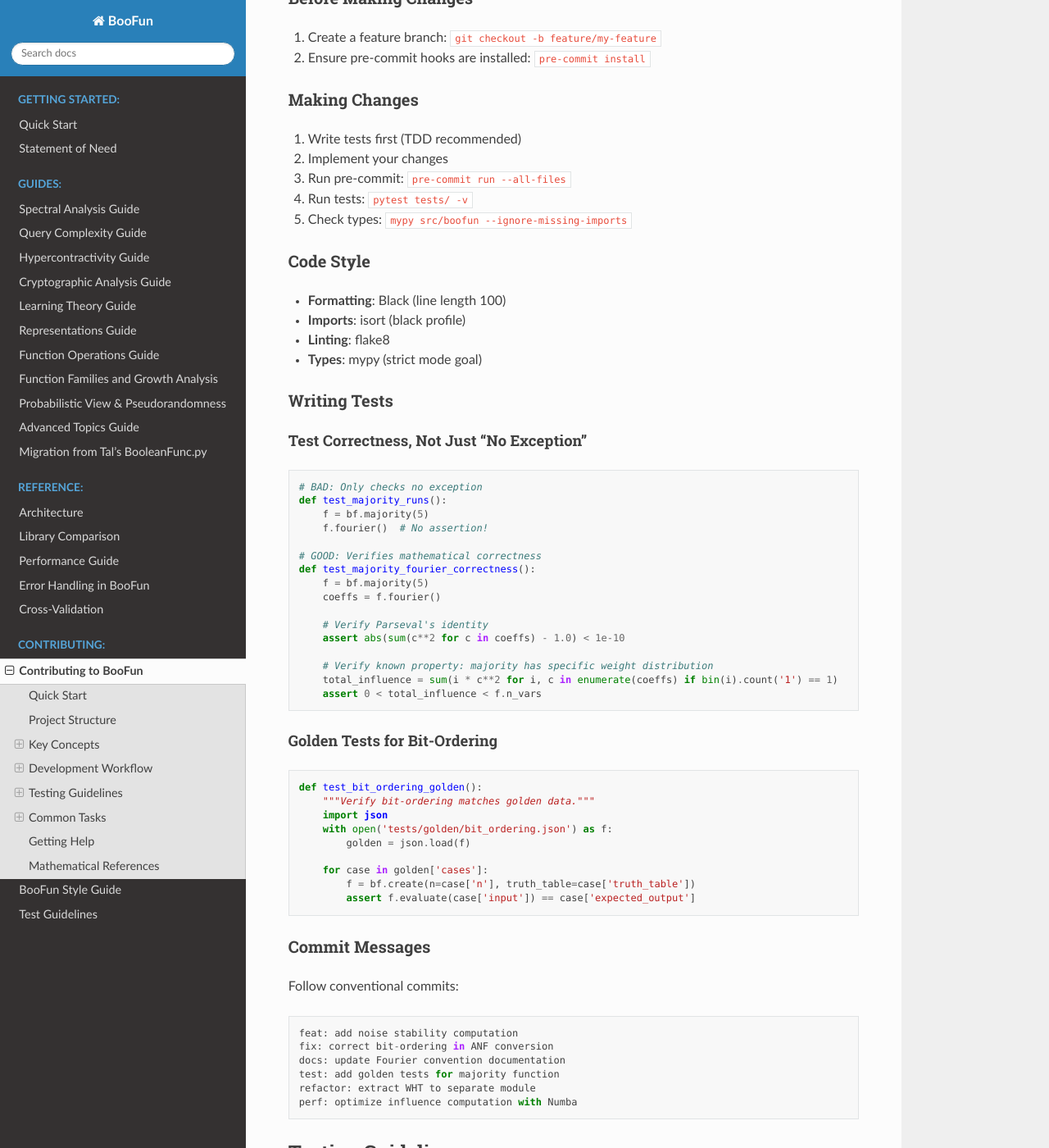
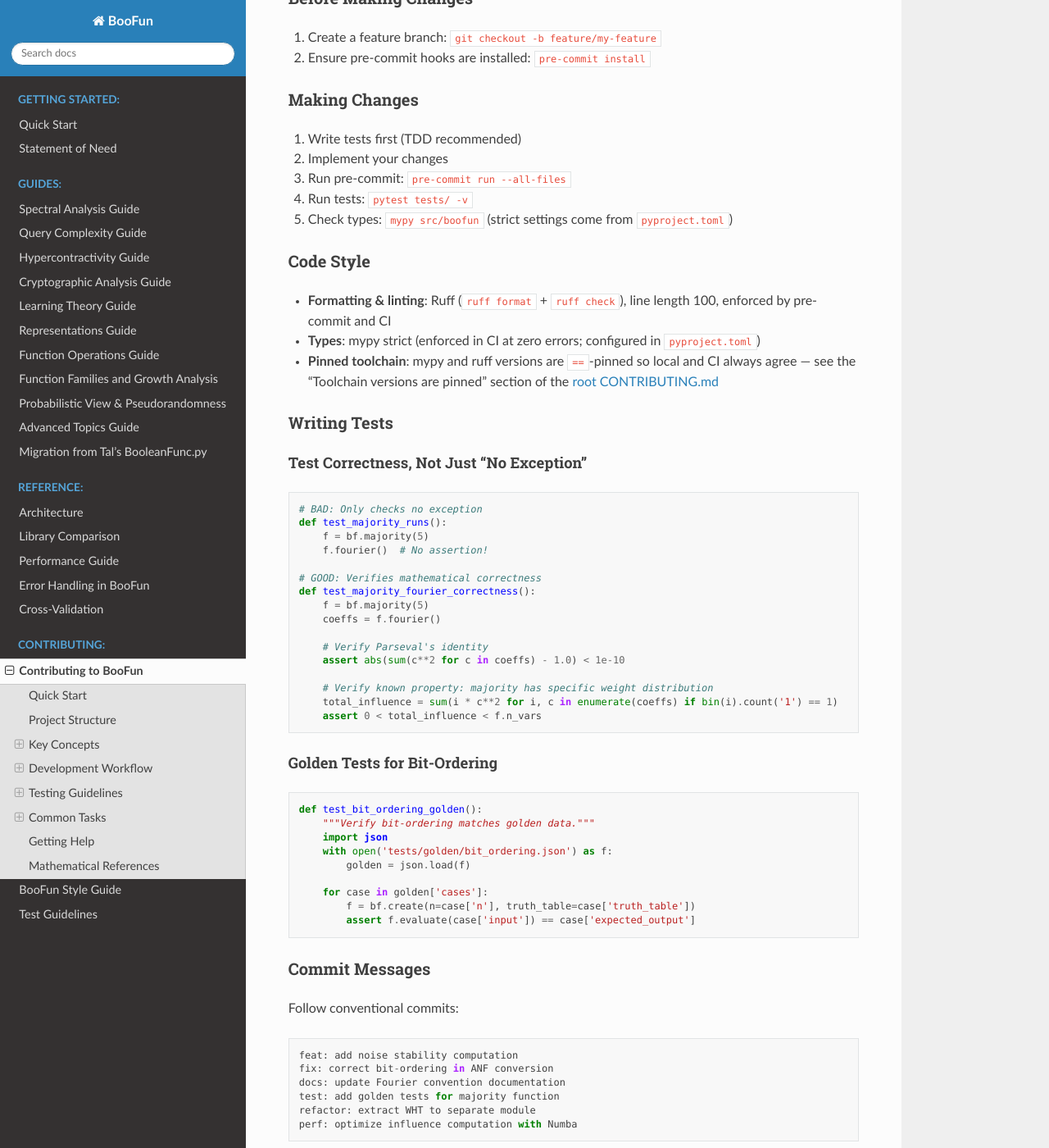
Before and after one commit to GabbyTab/boofun, a Sphinx documentation site: the page built from docs/CONTRIBUTING.md, in a window 1280 px wide and 1400 px high, scrolled down 2409 px. Shown: the whole window at 82% size. Built offline with Sphinx 7.4.7 and the Read the Docs theme 3.1.0, drawn with Linux system fonts in a browser that asks for light colours; some of the changed text lies outside the part shown.

Commit message:
docs: update contributor guides to the ruff toolchain (#109)
docs/CONTRIBUTING.md and docs/TEST_GUIDELINES.md still described the
pre-ruff setup (black/isort/flake8) and a tests/adversarial/ directory
that does not exist. Now match reality: ruff format+check, mypy strict
enforced (config in pyproject.toml), actual pre-commit hook set, the
pinned-toolchain policy, and tests/cross_validation/ in the category
list. Kept as the full dev guide rather than an include of root
CONTRIBUTING.md - the two documents serve different purposes.
Closes #98.

```diff
--- a/docs/CONTRIBUTING.md
+++ b/docs/CONTRIBUTING.md
@@ -122,14 +122,16 @@ Boolean functions can have multiple representations:
 2. Implement your changes
 3. Run pre-commit: `pre-commit run --all-files`
 4. Run tests: `pytest tests/ -v`
-5. Check types: `mypy src/boofun --ignore-missing-imports`
+5. Check types: `mypy src/boofun` (strict settings come from `pyproject.toml`)
 
 ### Code Style
 
-- **Formatting**: Black (line length 100)
-- **Imports**: isort (black profile)
-- **Linting**: flake8
-- **Types**: mypy (strict mode goal)
+- **Formatting & linting**: Ruff (`ruff format` + `ruff check`), line length 100,
+  enforced by pre-commit and CI
+- **Types**: mypy strict (enforced in CI at zero errors; configured in `pyproject.toml`)
+- **Pinned toolchain**: mypy and ruff versions are `==`-pinned so local and CI
+  always agree — see the "Toolchain versions are pinned" section of the
+  [root CONTRIBUTING.md](https://github.com/GabbyTab/boofun/blob/main/CONTRIBUTING.md)
 
 ### Writing Tests
 
@@ -190,7 +192,9 @@ perf: optimize influence computation with Numba
 3. **Correctness Tests** (`tests/correctness/`): Mathematical verification
 4. **Golden Tests** (`tests/golden/`): Regression with known-good data
 5. **Property Tests** (`tests/property/`): Hypothesis-based fuzzing
-6. **Adversarial Tests** (`tests/adversarial/`): Edge cases and stress tests
+6. **Cross-Validation Tests** (`tests/cross_validation/`): Agreement with pinned
+   external references (SageMath, BoolForge) and published values — see the
+   [claim matrix](cross_validation.md)
 
 ### Running Specific Tests
 
@@ -247,7 +251,8 @@ print(f"Numba available: {HAS_NUMBA}")
 
 - **Issues**: Open a GitHub issue for bugs or feature requests
 - **Discussions**: Use GitHub Discussions for questions
-- **Code Review**: All PRs require review before merging
+- **Code Review**: This is a solo-maintained project — the maintainer reviews
+  all PRs; expect response times to vary (see `SUPPORT.md`)
 
 ## Mathematical References
 
```
Also changed, not shown: docs/TEST_GUIDELINES.md (+5 -1 lines).
